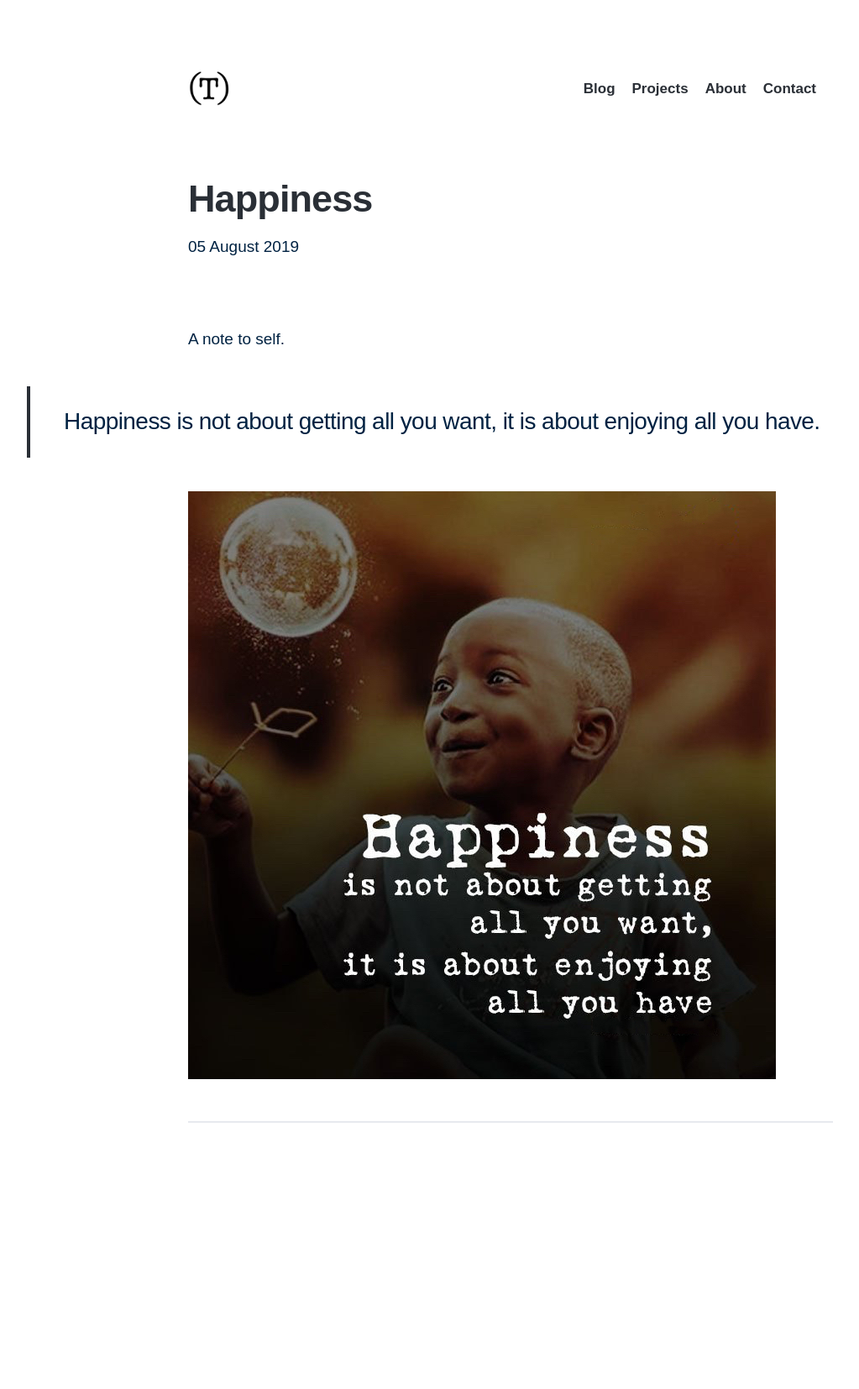
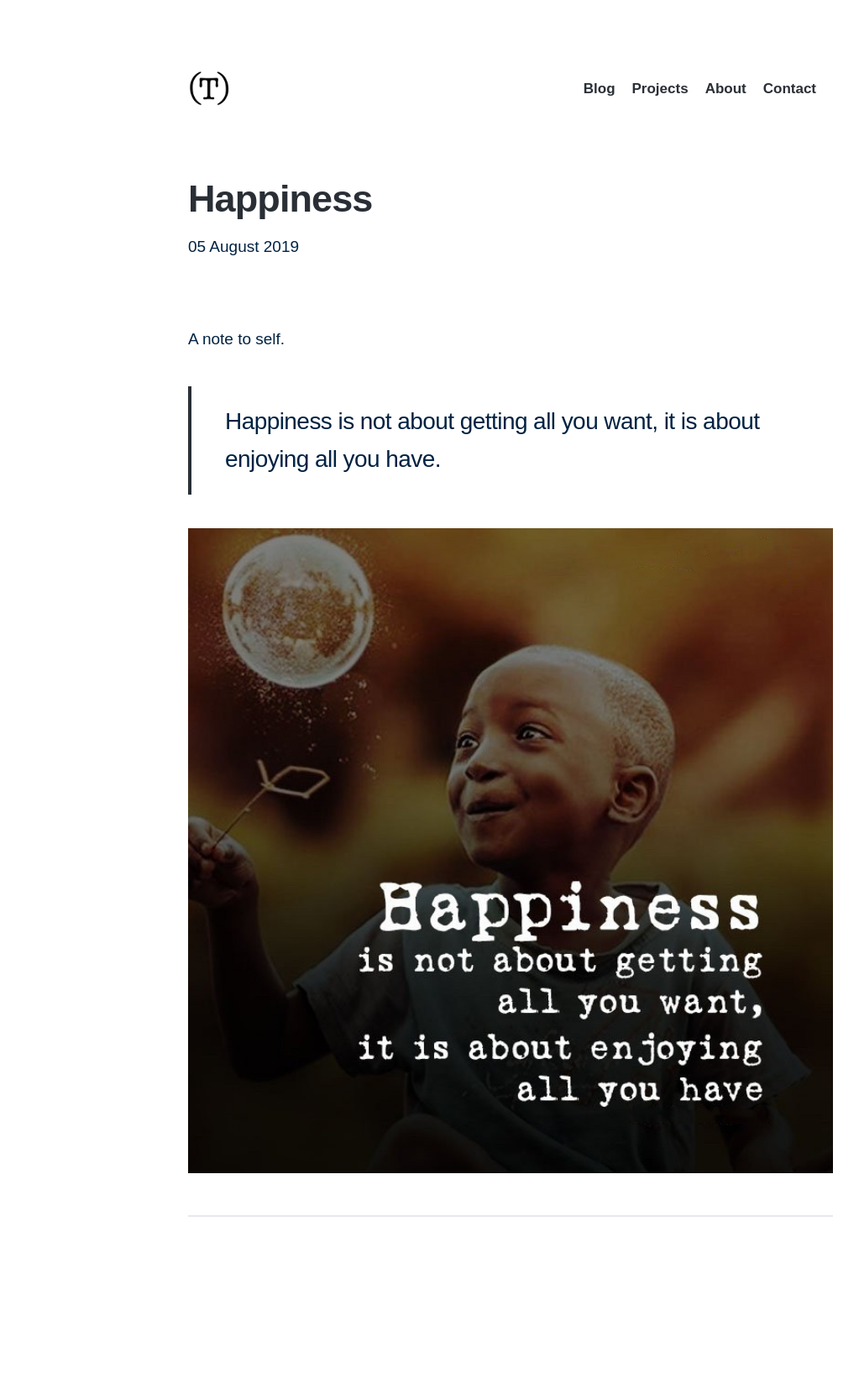
Before and after one commit to truongoi/truongnguyen.io, a Jekyll site: the page built from _posts/2019-08-05-happiness.md, in a window 1280 px wide. Shown: the whole page at 84% size, without its empty margins (32-1055 px from the left). Built offline with Jekyll 4.4.1, drawn with Linux system fonts in a browser that asks for light colours; nearby versions of some CDN libraries; some web fonts are replaced; a script that is not in the unit is left out; comment, search, counter and statistics services are not loaded; before the commit the page ends 1542 px from its top, so only the background shows below that.

```diff
--- a/_layouts/default.html
+++ b/_layouts/default.html
@@ -127,8 +127,8 @@ layout: compress
 
 
 	<!-- Javascript Assets -->
-	<!-- <script src="//code.jquery.com/jquery-3.5.0.min.js" integrity="sha256-xNzN2a4ltkB44Mc/Jz3pT4iU1cmeR0FkXs4pru/JxaQ=" crossorigin="anonymous"></script>
-	<script src="/js/app-min.js"></script> -->
+	<script src="//code.jquery.com/jquery-3.5.0.min.js" integrity="sha256-xNzN2a4ltkB44Mc/Jz3pT4iU1cmeR0FkXs4pru/JxaQ=" crossorigin="anonymous"></script>
+	<script src="/js/app-min.js"></script>
 
 	{% if site.data.settings.advanced_settings.footer_js %}
 	<!-- Extra Footer JS Code -->
--- a/_sass/_includes/_content.scss
+++ b/_sass/_includes/_content.scss
@@ -83,14 +83,16 @@
 
 	blockquote,
 	figure {
-		max-width: 90%;
+		max-width: 83%;
 		margin: 20px auto;
 
 		@include mq(tabletp) {
+			max-width: 69%;
 			margin: 30px auto;
 		}
 
 		@include mq(laptop) {
+			max-width: 60%;
 			margin: 40px auto;
 		}
 	}
@@ -205,21 +207,18 @@
 	margin: 20px auto;
 
 	@include mq(tabletp) {
-		margin: 30px auto;
+		max-width: 70%;
 	}
 
 	@include mq(laptop) {
-		margin: 40px auto;
-	}
-
-	&:first-child {
-		margin-top: 0;
+		max-width: 60%;
 	}
 }
 
 .image-wrap {
 	img {
 		margin: 0 auto;
+		width: 100%;
 	}
 	p {
 		margin-top: 5px;
```
Also changed, not shown: _posts/2019-07-08-my-special-sleeping-mask.md (+1 -1 lines), images/posts/4292833e-2654-49ce-8c9f-5bf6ca62d39a.jpeg, images/posts/5ee8cbb9-328b-4452-a395-cdd274932419.jpeg, images/posts/IMG_1243.jpeg (deleted), images/posts/Screen Shot 2023-06-30 at 11.41.54 PM.png, images/posts/fcf61137-3abb-4dd3-b409-aeafbe9983b3.jpeg.
